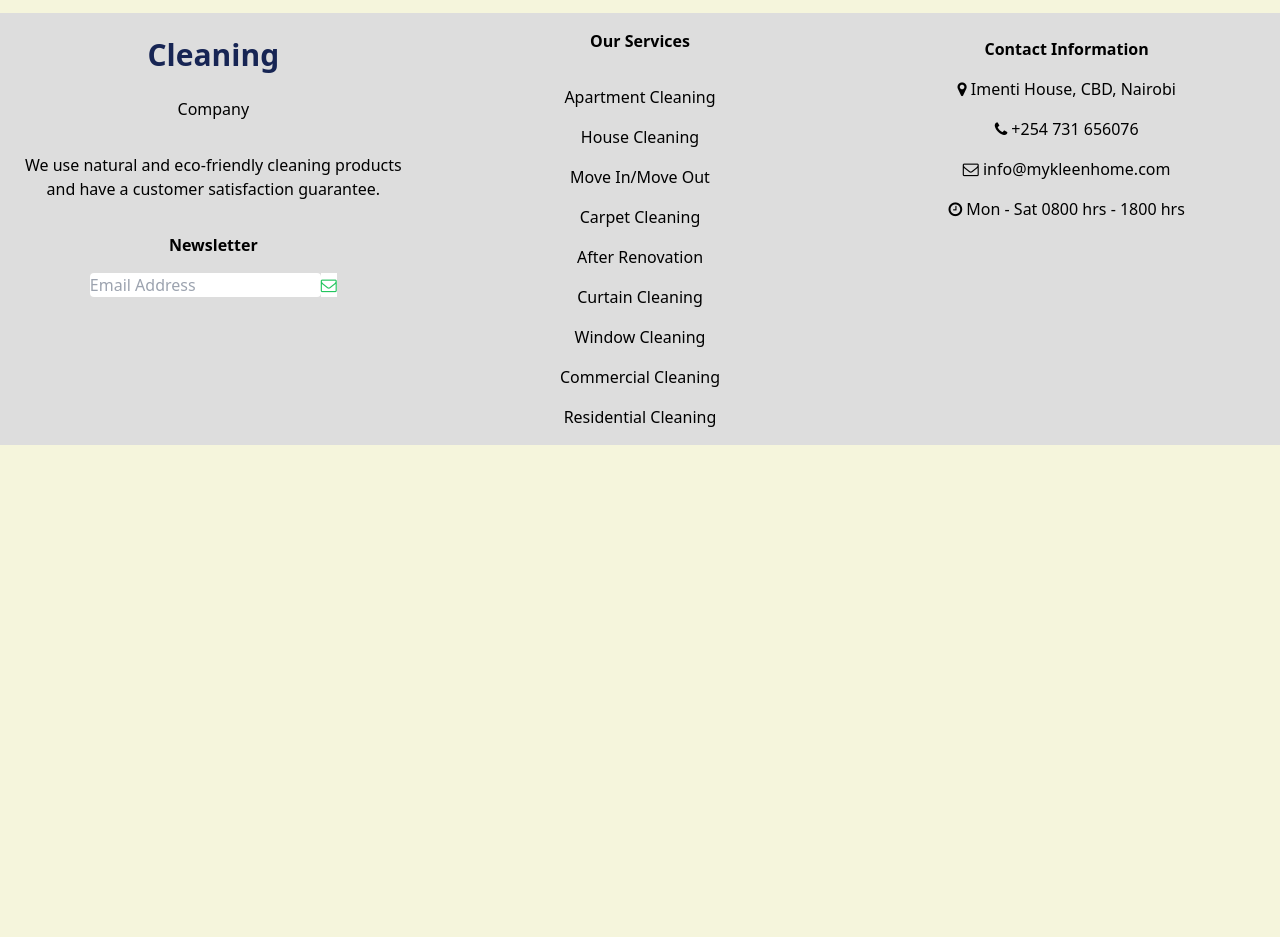
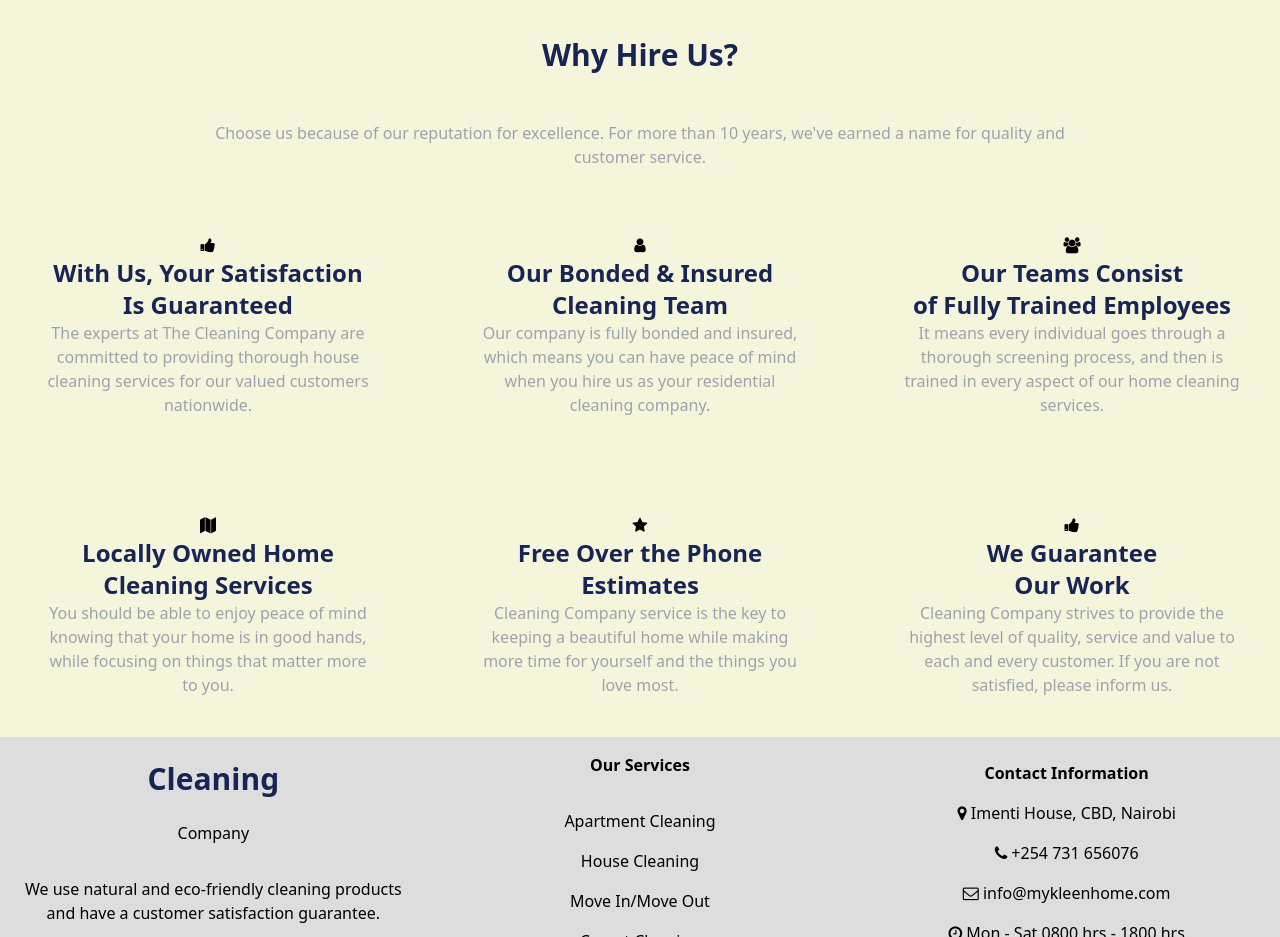
Before and after one commit to Tabzmin/My-project, a website: page src/aboutus.html in a window 1280 px wide. Shown: the part 1811-2748 px from the top of the page. Before the commit the page ends 2256 px from the top, so only its background shows below. Drawn offline with Linux system fonts and the light colour scheme.

Commit message:
inserted files

```diff
--- a/src/aboutus.html
+++ b/src/aboutus.html
@@ -140,7 +140,7 @@
         </div>
 
     </div>
-    <div class="flex flex-cols justify-center">
+    <div class="flex flex-row sm:flex-row justify-center">
         <div class="p-4">
             <h3 class="text-blue-950 font-bold uppercase"> our mission</h3>
             <p class="text-sm text-gray-400 mx-auto">Aims to be a national market leader in the provision of cleaning servicesdelivering reliable, quality, cost effective cleaning solutions to our customers</p>
@@ -206,6 +206,70 @@
                 <p>The management team did not change and Steve continued on in his leadership position with the Board of Directors. We are excited to announce a new era of growth for both new and existing units under the guidance of PNC.</p>
             </div>
         </div>
+        <div class="text-center">
+            <h3 class="text-blue-950 text-3xl font-bold p-6 ">Why Hire Us?</h3>
+            <p class="text-gray-400 text-sm text-center p-6">Choose us because of our reputation for excellence. For more than 10 years, we've earned a name for quality and<br>customer service.</p>
+        </div>
+        <div class="grid lg:grid-cols-3 md:grid-cols-2 sm:grid-cols-6 p-4 gap-12 mx-auto">
+            <div class="text-center justify-center p-6">
+                <span><i class="fa fa-thumbs-up" aria-hidden="true"></i></span>
+                <h3 class="text-blue-950 text-2xl font-bold">
+                    With Us, Your Satisfaction
+                    <br>Is Guaranteed
+                </h3>
+                <p class="text-gray-400 justify-center">
+                    The experts at The Cleaning Company are committed to providing thorough house cleaning services for our valued customers nationwide.
+                </p>
+            </div>
+            <div class="text-center justify-center p-6">
+                <span><i class="fa fa-user" aria-hidden="true"></i></span>
+                <h3 class="text-blue-950 text-2xl font-bold">
+                    Our Bonded & Insured
+                    <br>Cleaning Team
+                </h3>
+                <p class="text-gray-400 justify-center">
+                    Our company is fully bonded and insured, which means you can have peace of mind when you hire us as your residential cleaning company.
+                </p>
+            </div>
+            <div class="text-center justify-center p-6">
+                <span><i class="fa fa-users" aria-hidden="true"></i></span>
+                <h3 class="text-blue-950 text-2xl font-bold">
+                    Our Teams Consist
+                    <br>of Fully Trained Employees
+                </h3>
+                <p class="text-gray-400 justify-center">
+                    It means every individual goes through a thorough screening process, and then is trained in every aspect of our home cleaning services.
+                </p>
+            </div>
+            <div class="text-center justify-center p-6">
+                <span><i class="fa fa-map" aria-hidden="true"></i></span>
+                <h3 class="text-blue-950 text-2xl font-bold">
+                    Locally Owned Home
+                    <br>Cleaning Services
+                </h3>
+                <p class="text-gray-400 justify-center">
+                    You should be able to enjoy peace of mind knowing that your home is in good hands, while focusing on things that matter more to you.
+                </p>
+            </div>
+            <div class="text-center justify-center p-6">
+                <span><i class="fa fa-star" aria-hidden="true"></i></span>
+                <h3 class="text-blue-950 text-2xl font-bold">
+                    Free Over the Phone
+                    <br>Estimates
+                </h3>
+                <p class="text-gray-400 justify-center">
+                    Cleaning Company service is the key to keeping a beautiful home while making more time for yourself and the things you love most.
+            </div>
+            <div class="text-center justify-center p-6">
+                <span><i class="fa fa-thumbs-up" aria-hidden="true"></i></span>
+                <h3 class="text-blue-950 text-2xl font-bold">
+                    We Guarantee
+                    <br>Our Work
+                </h3>
+                <p class="text-gray-400 justify-center">
+                    Cleaning Company strives to provide the highest level of quality, service and value to each and every customer. If you are not satisfied, please inform us.
+            </div>
+        </div>
     <footer class="bg-gray-200">
         <div class="grid lg:grid-cols-3 space-y-6 h-full w-full mx-auto">
             <div class="space-y-4 mt-8 text-center">
```
